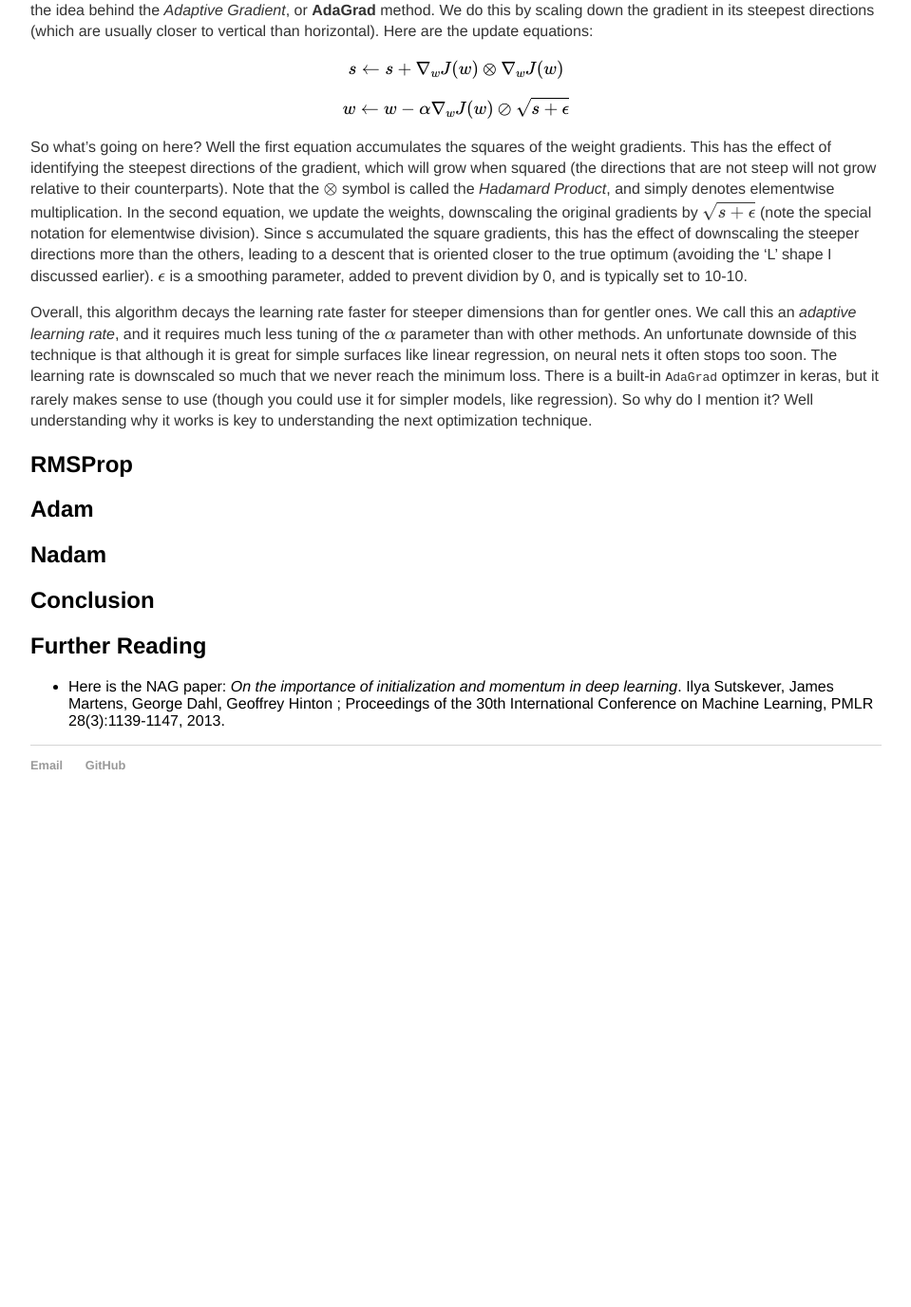
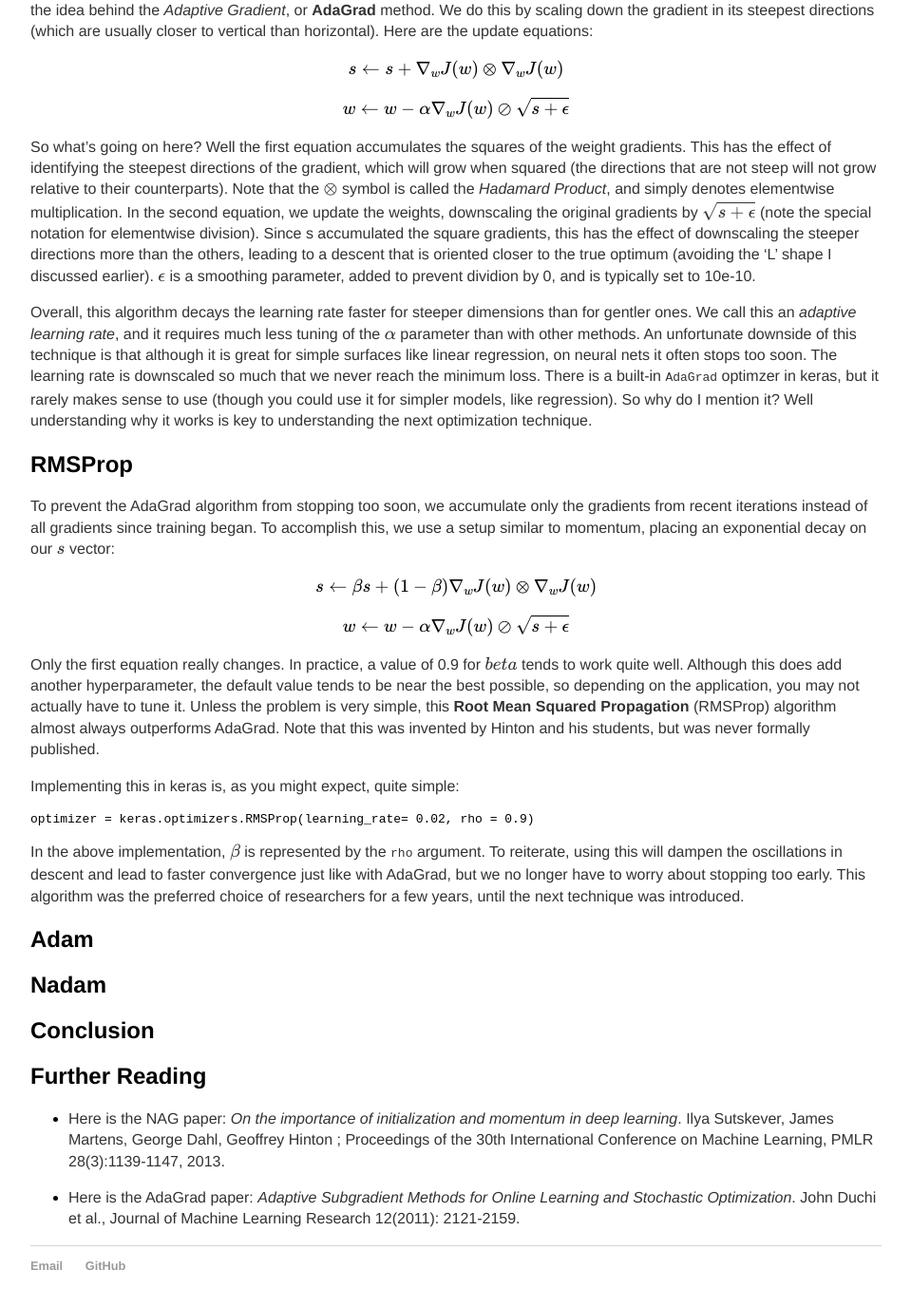
Before and after one commit to 12mre1/12mre1.github.io, a Jekyll site: the page built from _posts/2021-06-15-Optimizing-Deep-Neural-Nets-with-Tensorflow.md, in a window 1280 px wide and 1400 px high, scrolled down 3232 px. Shown: the top 1376 px of the window at 95% size, without its empty margins (160-1119 px from the left). Built offline with Jekyll 4.4.1, drawn with Linux system fonts in a browser that asks for light colours; formulas are drawn with MathJax 3; before the commit the page ends 4105 px from its top, so only the background shows below that.

Commit message:
add rmsprop

````diff
--- a/_posts/2021-06-15-Optimizing-Deep-Neural-Nets-with-Tensorflow.md
+++ b/_posts/2021-06-15-Optimizing-Deep-Neural-Nets-with-Tensorflow.md
@@ -15,8 +15,8 @@ Most of today's state-of-the-art machine learning models are some kind of deep n
 I encourage you to experiment with as many of these hyperparameters as possible to see what works best. However in this post, I'm going to talk about one of the biggest ways to improve training time: the __optimizer__. Most deep learning frameworks (and indeed many non-neural modelling solutions) use some version of __Gradient Descent__ as the default optimizer. While this is an excellent way to generate optimal weights in your network, researchers have in the past decade or so, come up with a variety of clever ways to modify this procedure to ensure faster and smoother convergence than is typically found in SGD. Specifically, I'm going to walk you through the following alternative procedures:
 1. Momentum
 2. Nesterov Accelerated Gradient
-3. RMSProp
-4. AdaGrad
+3. AdaGrad
+4. RMSProp
 5. Adam
 6. Nadam
 
@@ -87,11 +87,25 @@ $$ s \leftarrow s + \nabla_{w} J(w) \otimes \nabla_{w} J(w) $$
 
 $$ w \leftarrow w - \alpha \nabla_{w} J(w) \oslash \sqrt{s + \epsilon} $$
 
-So what's going on here? Well the first equation accumulates the squares of the weight gradients. This has the effect of identifying the steepest directions of the gradient, which will grow when squared (the directions that are not steep will not grow relative to their counterparts). Note that the \\( \otimes \\) symbol is called the _Hadamard Product_, and simply denotes elementwise multiplication. In the second equation, we update the weights, downscaling the original gradients by \\( \sqrt{s + \epsilon} \\) (note the special notation for elementwise division). Since s accumulated the square gradients, this has the effect of downscaling the steeper directions more than the others, leading to a descent that is oriented closer to the true optimum (avoiding the 'L' shape I discussed earlier). \\( \epsilon \\) is a smoothing parameter, added to prevent dividion by 0, and is typically set to 10-10.
+So what's going on here? Well the first equation accumulates the squares of the weight gradients. This has the effect of identifying the steepest directions of the gradient, which will grow when squared (the directions that are not steep will not grow relative to their counterparts). Note that the \\( \otimes \\) symbol is called the _Hadamard Product_, and simply denotes elementwise multiplication. In the second equation, we update the weights, downscaling the original gradients by \\( \sqrt{s + \epsilon} \\) (note the special notation for elementwise division). Since s accumulated the square gradients, this has the effect of downscaling the steeper directions more than the others, leading to a descent that is oriented closer to the true optimum (avoiding the 'L' shape I discussed earlier). \\( \epsilon \\) is a smoothing parameter, added to prevent dividion by 0, and is typically set to 10e-10.
 
 Overall, this algorithm decays the learning rate faster for steeper dimensions than for gentler ones. We call this an _adaptive learning rate_, and it requires much less tuning of the \\( \alpha \\) parameter than with other methods. An unfortunate downside of this technique is that although it is great for simple surfaces like linear regression, on neural nets it often stops too soon. The learning rate is downscaled so much that we never reach the minimum loss. There is a built-in `AdaGrad` optimzer in keras, but it rarely makes sense to use (though you could use it for simpler models, like regression). So why do I mention it? Well understanding why it works is key to understanding the next optimization technique.
 
 ## RMSProp
+
+To prevent the AdaGrad algorithm from stopping too soon, we accumulate only the gradients from recent iterations instead of all gradients since training began. To accomplish this, we use a setup similar to momentum, placing an exponential decay on our \\( s \\) vector:
+
+$$ s \leftarrow \beta s + (1 - \beta) \nabla_{w} J(w) \otimes \nabla_{w} J(w) $$
+
+$$ w \leftarrow w - \alpha \nabla_{w} J(w) \oslash \sqrt{s + \epsilon} $$
+
+Only the first equation really changes. In practice, a value of 0.9 for \\( beta \\) tends to work quite well. Although this does add another hyperparameter, the default value tends to be near the best possible, so depending on the application, you may not actually have to tune it. Unless the problem is very simple, this __Root Mean Squared Propagation__ (RMSProp) algorithm almost always outperforms AdaGrad. Note that this was invented by Hinton and his students, but was never formally published.
+
+Implementing this in keras is, as you might expect, quite simple:
+```{python}
+optimizer = keras.optimizers.RMSProp(learning_rate= 0.02, rho = 0.9)
+```
+In the above implementation, \\( \beta \\) is represented by the `rho` argument. To reiterate, using this will dampen the oscillations in descent and lead to faster convergence just like with AdaGrad, but we no longer have to worry about stopping too early. This algorithm was the preferred choice of researchers for a few years, until the next technique was introduced.
 
 ## Adam
 
@@ -102,3 +116,5 @@ Overall, this algorithm decays the learning rate faster for steeper dimensions t
 ## Further Reading
 
 - Here is the NAG paper: _On the importance of initialization and momentum in deep learning_. Ilya Sutskever, James Martens, George Dahl, Geoffrey Hinton ; Proceedings of the 30th International Conference on Machine Learning, PMLR 28(3):1139-1147, 2013.
+
+- Here is the AdaGrad paper: _Adaptive Subgradient Methods for Online Learning and Stochastic Optimization_. John Duchi et al., Journal of Machine Learning Research 12(2011): 2121-2159.
````
